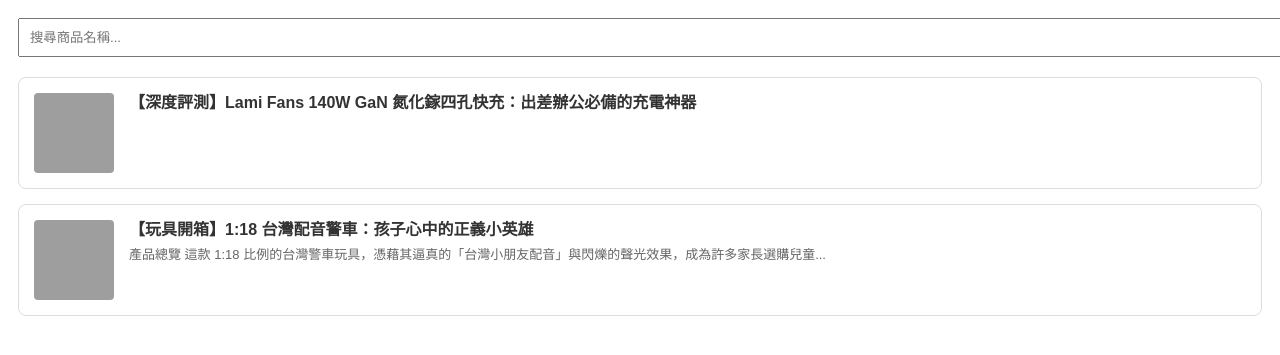
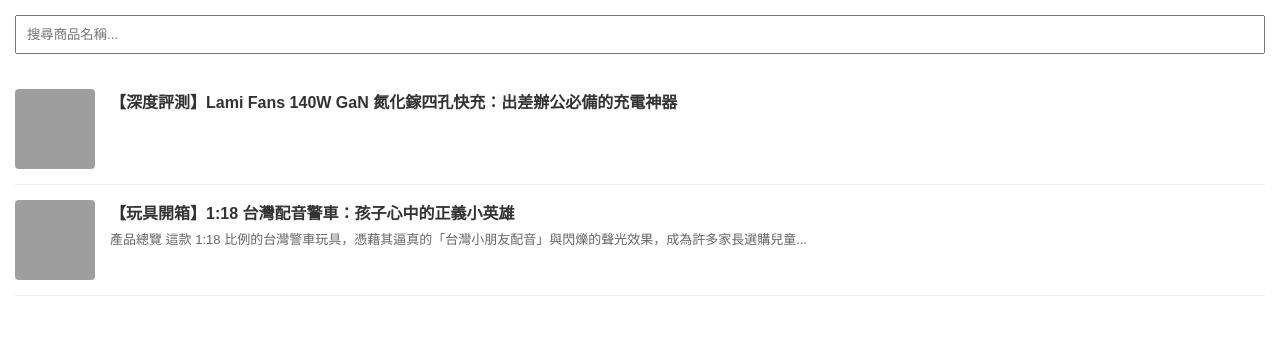
Before and after one commit to MDDAD/momo-evaluate, a Jekyll site: the page built from index.html, in a window 1280 px wide. Shown: the top 355 px of the page. Built offline with Jekyll 4.4.1, drawn with Linux system fonts in a browser that asks for light colours; grey boxes are pictures that could not be loaded.

Commit message:
Force clean layout and remove all redundant Jekyll elements

```diff
--- a/_config.yml
+++ b/_config.yml
@@ -1,3 +1,2 @@
 title: AI 好物評價網
-markdown: kramdown
 permalink: /:title/
--- a/index.html
+++ b/index.html
@@ -7,16 +7,17 @@
   <meta name="viewport" content="width=device-width, initial-scale=1">
   <title>AI 好物評價網</title>
   <style>
-    body { font-family: sans-serif; padding: 10px; }
-    .product-row { display: flex; align-items: flex-start; border: 1px solid #ddd; padding: 15px; margin-bottom: 15px; border-radius: 8px; }
+    body { font-family: sans-serif; padding: 15px; margin: 0; }
+    #searchInput { width: 100%; padding: 10px; margin-bottom: 20px; box-sizing: border-box; }
+    .product-row { display: flex; align-items: flex-start; border-bottom: 1px solid #eee; padding: 15px 0; }
     .product-row img { width: 80px; height: 80px; object-fit: cover; border-radius: 4px; margin-right: 15px; flex-shrink: 0; }
     .product-info { flex: 1; min-width: 0; }
-    .product-info h3 { margin: 0 0 5px 0; font-size: 16px; color: #333; line-height: 1.2; }
+    .product-info h3 { margin: 0 0 5px 0; font-size: 16px; color: #333; }
     .product-info p { margin: 0; font-size: 13px; color: #666; }
   </style>
 </head>
 <body>
-  <input type="text" id="searchInput" onkeyup="searchFunction()" placeholder="搜尋商品名稱..." style="width:100%; padding: 10px; margin-bottom: 20px;">
+  <input type="text" id="searchInput" onkeyup="searchFunction()" placeholder="搜尋商品名稱...">
   <div id="productGrid">
     {% for post in site.posts reversed %}
       <div class="product-row">
```
Also changed, not shown: _layouts/post.html (+1 -8 lines).
